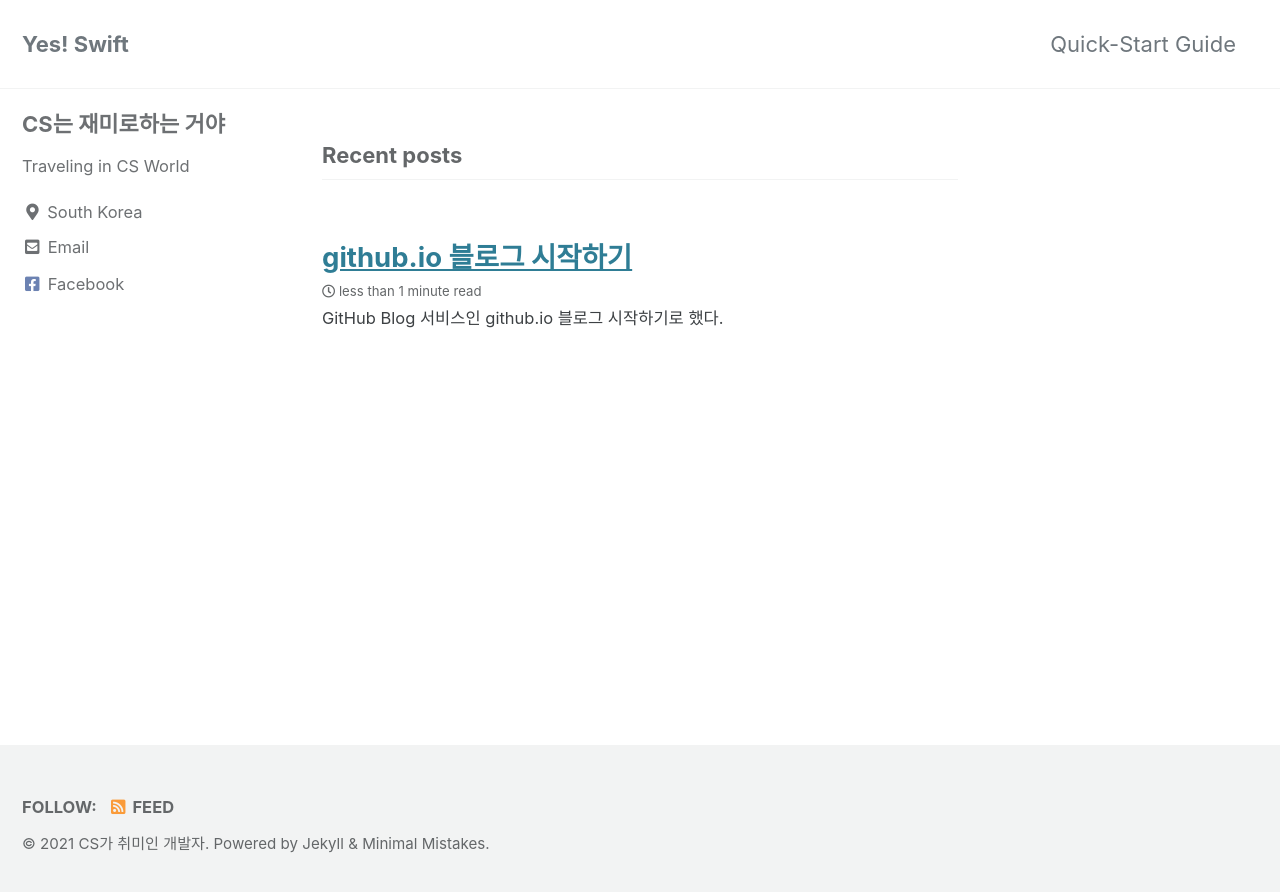
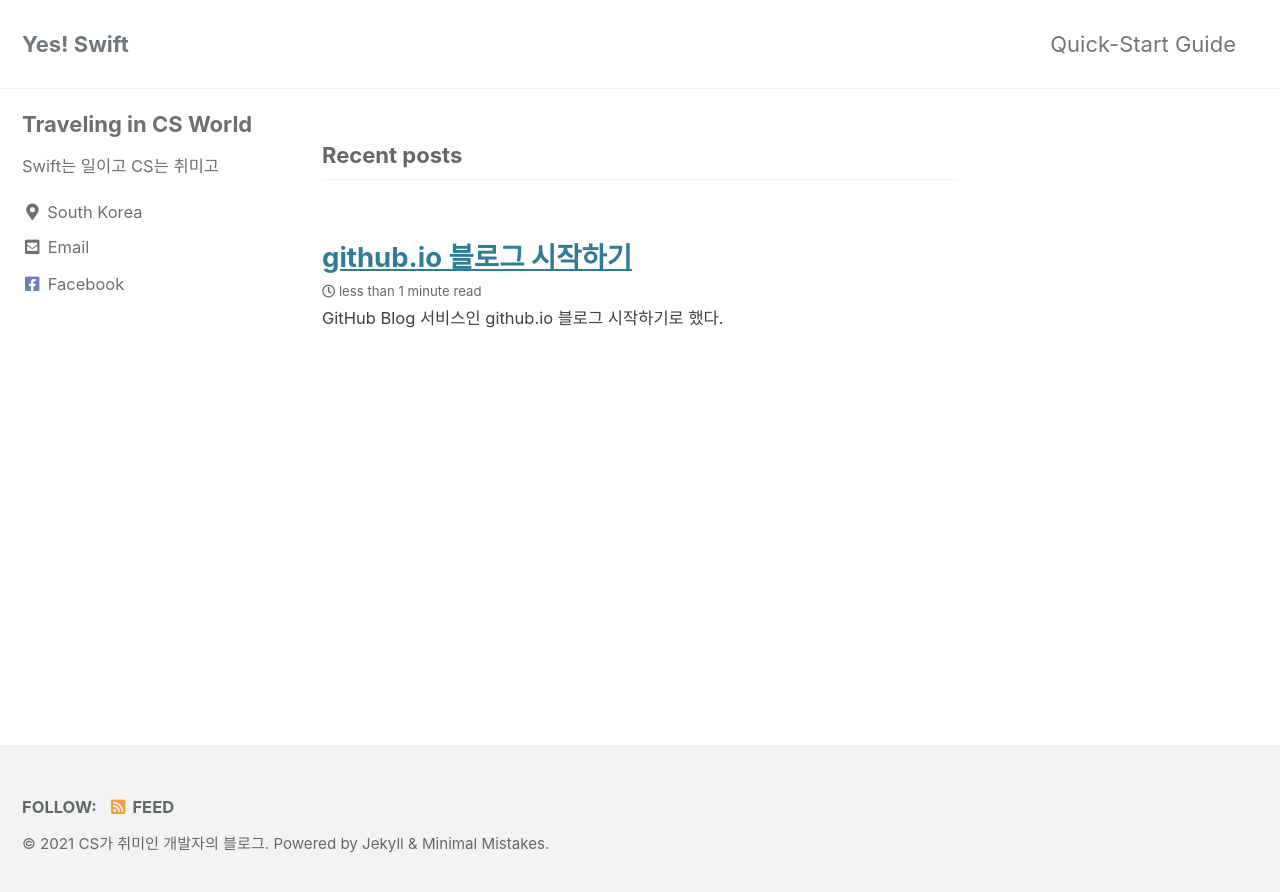
Before and after one commit to torch-ray/torch-ray.github.io, a Jekyll site: the page built from index.html, in a window 1280 px wide. Shown: the top 892 px of the page. Built offline with Jekyll 4.4.1, drawn with Linux system fonts in a browser that asks for light colours; cached includes are drawn as plain includes; the list of posts is cut into pages by our own code.

Commit message:
Change User information

```diff
--- a/_config.yml
+++ b/_config.yml
@@ -19,9 +19,9 @@ locale                   : "en-US"
 title                    : "Yes! Swift"
 title_separator          : "-"
 subtitle                 : # site tagline that appears below site title in masthead
-name                     : "CS가 취미인 개발자"
+name                     : "CS가 취미인 개발자의 블로그"
 description              : "취미는 이길 수 없다."
-url                      : # the base hostname & protocol for your site e.g. "https://mmistakes.github.io"
+url                      : "https://torch-ray.github.io"
 baseurl                  : # the subpath of your site, e.g. "/blog"
 repository               : # GitHub username/repo-name e.g. "mmistakes/minimal-mistakes"
 teaser                   : # path of fallback teaser image, e.g. "/assets/images/500x300.png"
@@ -93,9 +93,9 @@ analytics:
 
 # Site Author
 author:
-  name             : "CS는 재미로하는 거야"
+  name             : "Traveling in CS World"
   avatar           : # path of avatar image, e.g. "/assets/images/bio-photo.jpg"
-  bio              : "Traveling in CS World"
+  bio              : "Swift는 일이고 CS는 취미고"
   location         : "South Korea"
   email            :
   links:
```
Also changed, not shown: 3 other files.
